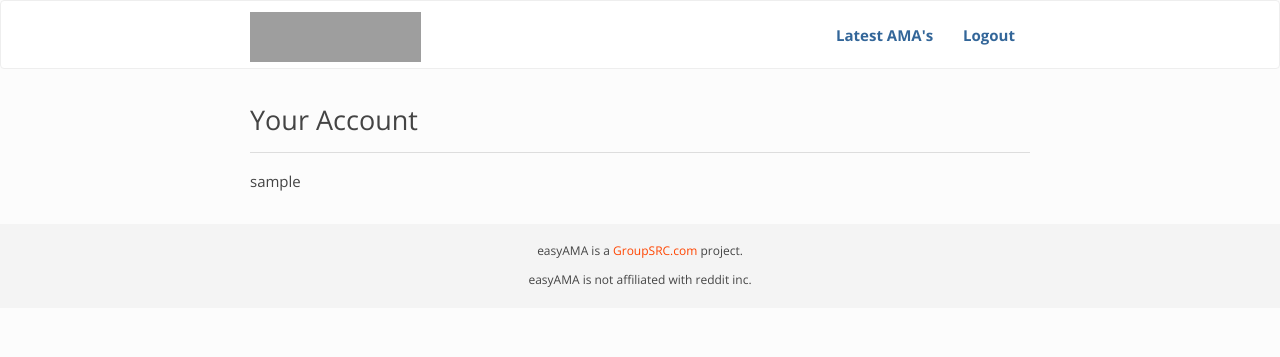
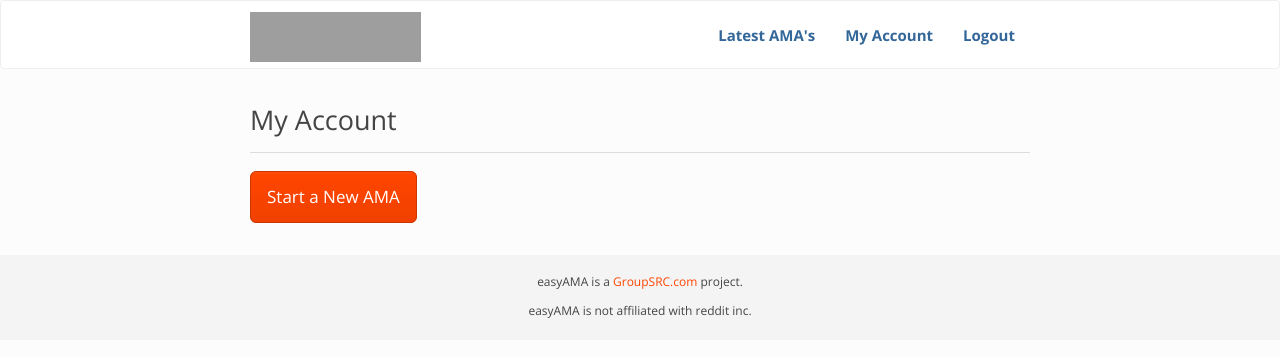
Before and after one commit to davedg629/easyama, a Flask app: page /user/1 in a window 1280 px wide. Shown: the top 357 px of the page. Run offline with Flask 2, Linux system fonts and the light colour scheme; a user stored in the database is signed in; tables that the repository leaves empty hold one stand-in row (values such as "Sample post"); parts of the project's set-up code (start-up, migrations or seed data) failed here and were passed over; some libraries are stand-ins or nearby versions; grey boxes are pictures that could not be loaded.

Commit message:
Add copy and saved amas to user account view

```diff
--- a/app/static/css/custom.css
+++ b/app/static/css/custom.css
@@ -3,6 +3,7 @@ body {font-size: 15px;}
 .small {font-size: 13px;}
 
 .clear {clear: both;}
+.divider {border-top: 1px solid #dddddd; clear: both; margin: 12px 0;}
 
 #main ul li {margin: 0 0 6px;}
 
--- a/app/templates/my_base.html
+++ b/app/templates/my_base.html
@@ -55,6 +55,9 @@
             </li>
             {% if current_user.is_authenticated() %}
             <li>
+                <a href="{{ url_for('user', user_id=g.user.id) }}">My Account</a>
+            </li>
+            <li>
                 <a href="{{ url_for('logout') }}">Logout</a>
             </li>
             {% endif %}
--- a/app/templates/preview.html
+++ b/app/templates/preview.html
@@ -26,4 +26,6 @@
 
     <p><a class="btn btn-default" href="{{ url_for('edit', thread_id=thread.id) }}">Edit Your AMA</a> <a class="btn btn-primary" href="{{ url_for('success', thread_id=thread.id) }}">Submit Your AMA</a></p>
 
+    <p><small><em>If you don't wish to submit your AMA right now, you can come back at anytime, login with the same reddit username, and it will be waiting for you.</em></small></p>
+
 {% endblock %}
--- a/app/templates/user.html
+++ b/app/templates/user.html
@@ -4,6 +4,22 @@
 
     {{super()}}
 
-    <p>{{ user.username }}</p>
+    <p><a class="btn btn-primary btn-lg" href="{{ url_for('create_thread') }}">Start a New AMA</a></p>
+
+    {% if saved_threads %}
+    <p>Or continue with one of your saved AMA's below...</p>
+
+    <div class="divider"></div>
+
+    <div class="listing">
+        {% for thread in saved_threads %}
+        <div class="list-item{% if loop.last %} last{% endif %}">
+            <p class="title"><strong><a href="/preview/{{ thread.id }}">{{ thread.title }}</a></strong></p>
+            <p class="meta">Subreddit: <a href="http://reddit.com/r/{{ thread.subreddit }}" target="_blank">/r/{{ thread.subreddit }}</a></p>
+            <p><a class="btn btn-sm btn-default" href="/preview/{{ thread.id }}">Continue AMA</a></p>
+        </div>
+        {% endfor %}
+    </div>
+    {% endif %}
 
 {% endblock %}
--- a/app/views.py
+++ b/app/views.py
@@ -83,6 +83,15 @@ def logout():
 # homepage
 @app.route("/")
 def index():
+    if current_user.is_authenticated():
+        saved_threads = db.session.query(Thread)\
+            .filter_by(user_id=g.user.id)\
+            .filter_by(submitted=False)\
+            .first()
+        if saved_threads:
+            return redirect(url_for('user', user_id=g.user.id))
+        else:
+            return redirect(url_for('create_thread'))
     session['oauth_token'] = generate_token()
     oauth_link = r.get_authorize_url(
         session['oauth_token'],
@@ -90,7 +99,7 @@ def index():
         True
     )
     return render_template(
-        'index-anon.html',
+        'index.html',
         page_title="Step 1: Login to your reddit account",
         oauth_link=oauth_link
     )
@@ -262,10 +271,15 @@ def latest_threads(pagenum):
 @login_required
 def user(user_id):
     if g.user.id == user_id:
+        saved_threads = db.session.query(Thread)\
+            .filter_by(user_id=user_id)\
+            .filter_by(submitted=False)\
+            .all()
         return render_template(
             'user.html',
             user=g.user,
-            page_title="Your Account"
+            saved_threads=saved_threads,
+            page_title="My Account"
         )
     else:
         return abort(404)
```
